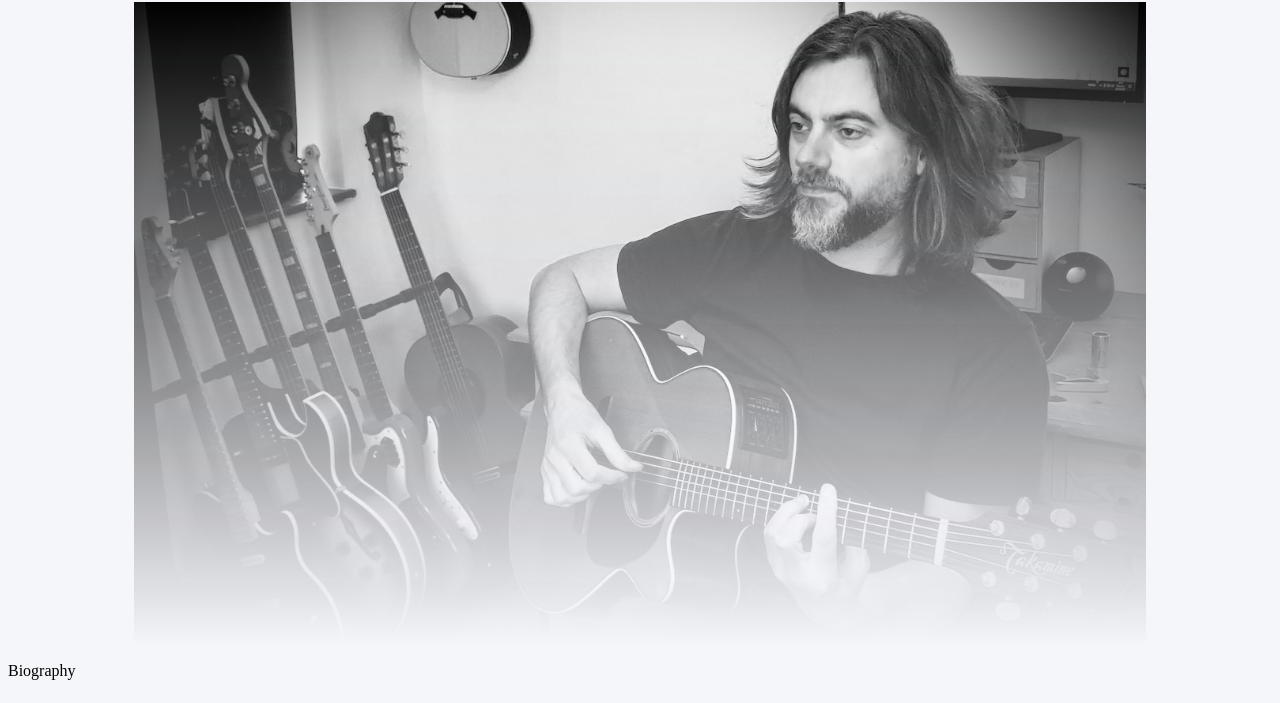
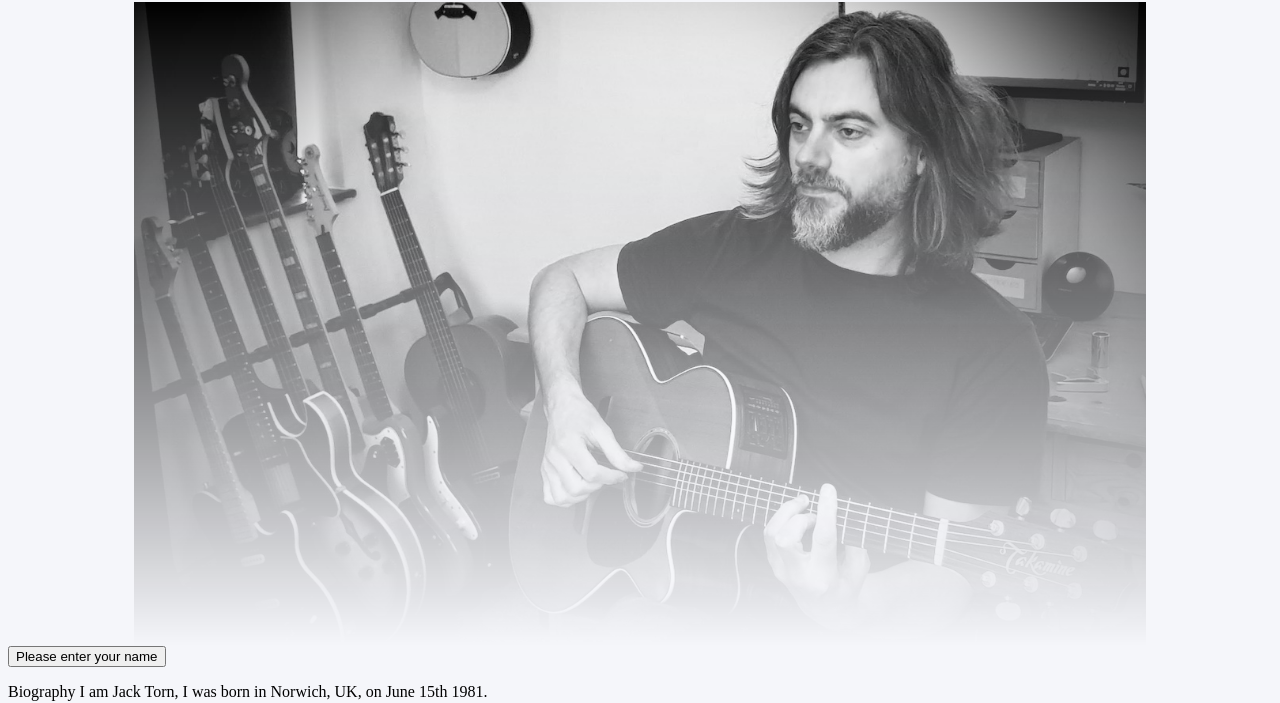
Before and after one commit to jack8120/About-Me, a plain HTML site: page index.html in a window 1280 px wide. Shown: the part 104-807 px from the top of the page. Drawn offline with Linux system fonts and the light colour scheme.

Commit message:
more prompts and alerts in JS with name input output to sreen

```diff
--- a/index.html
+++ b/index.html
@@ -1,7 +1,7 @@
 <!DOCTYPE html>
 <html>
 <head>
-<title>About Me</title>
+<title>Jack Torn</title>
     <link href="css/style.css" rel="stylesheet" type="text/css" />
 
 </head>
@@ -13,8 +13,12 @@
 
 <img id="mainpic" src="img/20220203_101342.jpg"/>
 
+<button onclick="clicked()">Please enter your name</button>
+
+<p id="name"></p>
+
 <p> Biography
-
+   I am Jack Torn, I was born in Norwich, UK, on June 15th 1981.
 
 
 </p>
@@ -39,7 +43,7 @@
 
 
 </p>
-<button onclick="clicked()"> What Do You Know About Me? </button>
+<button onclick="clickez()">What Do You Know About Me?</button>
 
     <script src="js/app.js">  </script>
 </body>
--- a/js/app.js
+++ b/js/app.js
@@ -1,47 +1,63 @@
+'use strict';
 
+function clicked() {
+   let name = prompt("Please enter your name?")
+      document.getElementById("name").innerHTML = "Hi " + name + " welcome to my site";
+}
 
-    function clicked() {
+    function clickez() {
       let music = prompt('Do I like music?(Yes/No)');
       let MUSIC = music.toUpperCase();
       if
-      (MUSIC === "YES") {
+      (MUSIC === "YES" || MUSIC === "NO") {
          console.log("MUSIC");
-         alert("Thankyou");}
-         else {
-        alert ("Enter YES or NO");
+         alert("Thankyou");
+        }
+         else{
+        alert("Enter YES or NO");
     }
 
       let guitar = prompt('Do I have enough guitars?(Yes/No)');
       let GUITAR = guitar.toUpperCase();
-      if(GUITAR === "YES") {
+      if(GUITAR === "YES" || GUITAR === "NO") {
          console.log("GUITAR");
          alert("Thankyou");
       }
        else{
-            alert ("Seriously?");
+            alert ("Enter YES or NO");
         }
 
 
       let instrument = prompt('Do you play an instrument?(Yes/No)');
       let INSTRUMENT = instrument.toUpperCase();
-      if(INSTRUMENT === "YES") {
+      if(INSTRUMENT === "YES" || INSTRUMENT === "NO") {
         console.log("INSTRUMENT");
         alert("Thankyou");
      }
       else{
-           alert ("Seriously?");
+           alert ("Enter YES or NO");
        }
 
       let buy = prompt("Do you need guitar lessons? (Yes/No)");
       let BUY = buy.toUpperCase();
-      if(BUY === "YES") {
+      if(BUY === "YES" || BUY === "NO") {
         console.log("BUY");
         alert("Thankyou");
      }
       else{
-           alert ("Seriously?");
+           alert ("Enter YES or NO");
        }
 
+       let which = prompt('Is Acoustic guitar better than electric Guitar?');
+       let WHICH = which.toUpperCase();
+       if(WHICH === "YES" || GUITAR === "NO") {
+          console.log("GUITAR");
+          alert("Thankyou");
+       }
+        else{
+             alert ("Enter YES or NO");
+
+        }
 
       console.log(MUSIC + GUITAR + INSTRUMENT + BUY);
 
```
